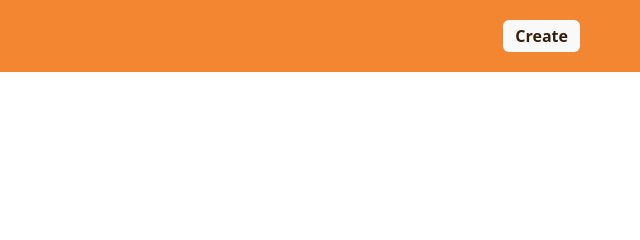
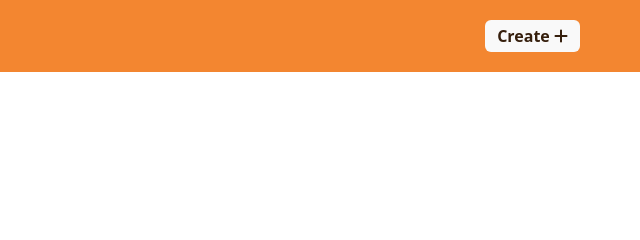
Before and after one commit to rajib-sadhu/notepad-js, a plain HTML site: page index.html in a window 1280 px wide. Shown: the top 240 px of the page, 640-1280 px from the left. Drawn offline with nearby package versions, Linux system fonts and the light colour scheme.

Commit message:
add plus font in create note button

```diff
--- a/index.html
+++ b/index.html
@@ -20,7 +20,7 @@
     <header class="bg-[#f38630] p-5" >
         <nav class="flex justify-between md:px-10">
             <h1 class="text-xl font-bold text-[#fff5fc]" >Note Book</h1>
-            <label for="my-modal" class="bg-[#f9f9f9] hover:bg-[#dcdbdb] text-[#361f0d] px-3 py-1 rounded-md font-semibold cursor-pointer">Create</label>
+            <label for="my-modal" class="bg-[#f9f9f9] hover:bg-[#dcdbdb] text-[#361f0d] px-3 py-1 rounded-md font-semibold cursor-pointer">Create <i class="fa-solid fa-plus"></i></label>
         </nav>
     </header>
 
```
